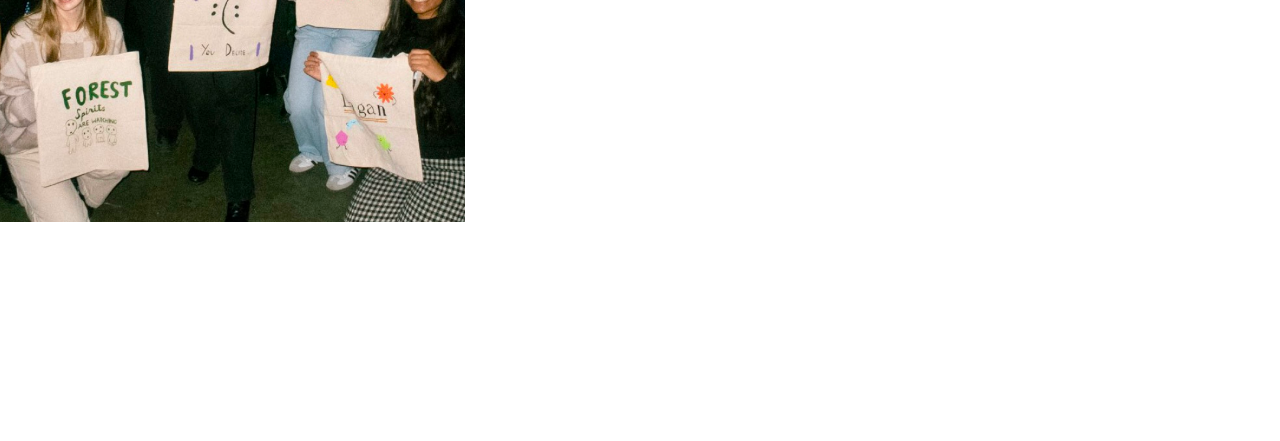
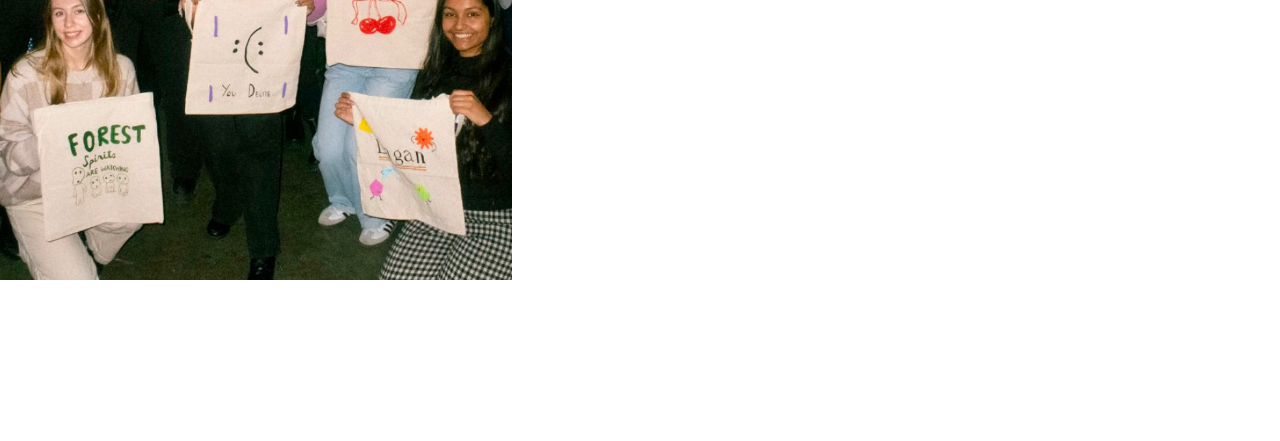
Before and after one commit to lagan21/amitie, a plain HTML site: page index.html in a window 1280 px wide. Shown: the part 359-800 px from the top of the page. Drawn offline with Linux system fonts and the light colour scheme; a web font is replaced by a local one.

Commit message:
made picture size bigger

```diff
--- a/landing-page.css
+++ b/landing-page.css
@@ -10,11 +10,13 @@
 }
 
 .landing-page-image-container{
-    width: 50%;
+    width: 60%;
+    height: 100%;
 }
 
 .landing-page-image{
     width: 100%;
+    height:100%;
 }
 
 .landing-page-content-container{
```
